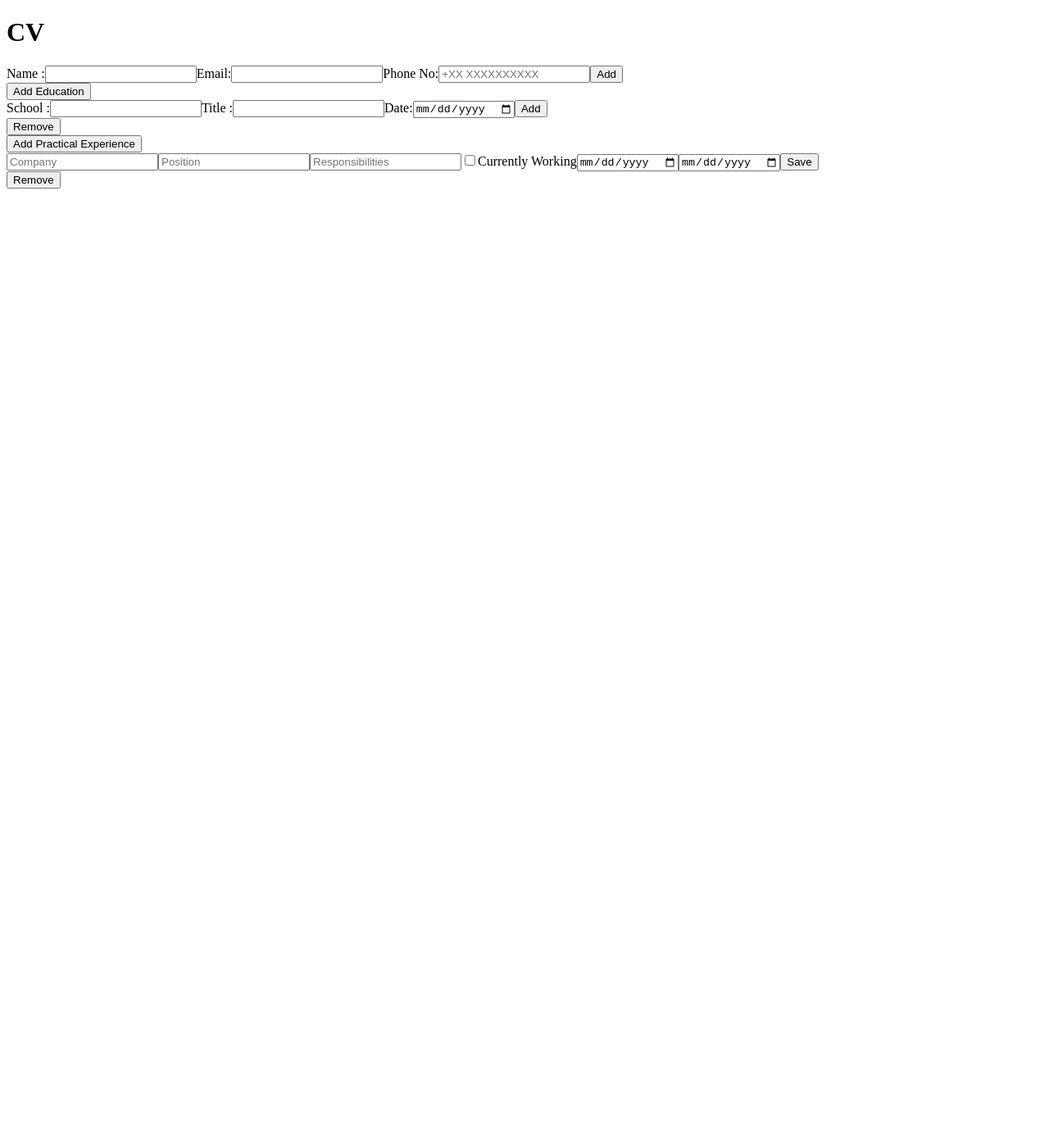
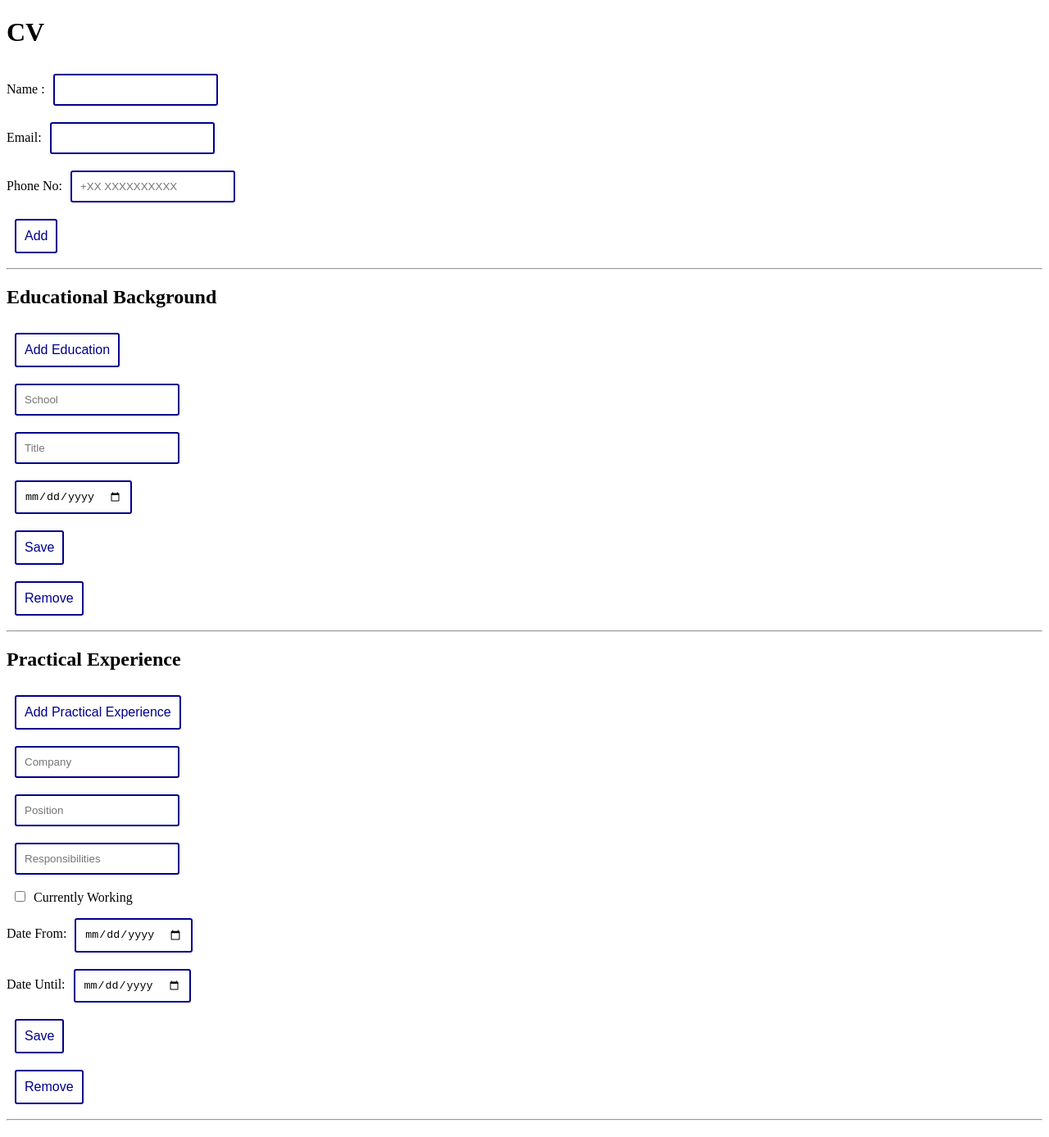
Before and after one commit to roman-thapa/react_CV_Application, a React (Vite) app: page / in a window 1280 px wide. Shown: the whole page at 82% size. Before the commit the page ends 800 px from the top, so only its background shows below. Built offline with nearby package versions, Linux system fonts and the light colour scheme.

Commit message:
Add style to inputs and buttons

```diff
--- a/package.json
+++ b/package.json
@@ -12,7 +12,8 @@
   "dependencies": {
     "nanoid": "^5.0.7",
     "react": "^18.2.0",
-    "react-dom": "^18.2.0"
+    "react-dom": "^18.2.0",
+    "styled-components": "^6.1.11"
   },
   "devDependencies": {
     "@types/react": "^18.2.66",
--- a/src/App.jsx
+++ b/src/App.jsx
@@ -4,6 +4,7 @@ import GeneralInfo from "./components/GeneralInfo";
 import EducationInfo from "./components/EducationInfo";
 import PracticalInfo from "./components/PracticalInfo";
 // import CV from "./components/CV";
+import { ManuDiv, StyledButton } from "./components/StyledComponents";
 
 function App() {
   const [generalInfo, setGeneralInfo] = useState({
@@ -32,87 +33,92 @@ function App() {
       dateUntil: null,
     },
   ]);
-
-  const handleAddEducation = () => {
-    setEducationInfo([
-      ...educationInfo,
-      { id: nanoid(), school: null, title: null, date: null },
-    ]);
+  const addInfo = (setInfo, newInfo) => {
+    setInfo((prevInfo) => [...prevInfo, newInfo]);
   };
 
-  const handleAddPracticalInfo = () => {
-    setPracticalInfo([
-      ...practicalInfo,
-      {
-        id: nanoid(),
-        company: '',
-        position: '',
-        responsibilities: '',
-        working: false,
-        dateFrom: '',
-        dateUntil: '',
-      },
-    ]);
+  const removeInfo = (setInfo, index) => {
+    setInfo((prevInfo) => prevInfo.filter((_, i) => i !== index));
   };
 
-
-  const handleRemoveEducation = (index) => {
-    const updatedEducationInfos = [...educationInfo];
-    updatedEducationInfos.splice(index, 1);
-    setEducationInfo(updatedEducationInfos);
+  const handleChange = (setInfo, index, updatedInfo) => {
+    setInfo((prevInfo) =>
+      prevInfo.map((info, i) => (i === index ? updatedInfo : info))
+    );
   };
-
-  const handleRemovePracticalInfo = (index) => {
-    const updatedPracticalInfo = [...practicalInfo];
-    updatedPracticalInfo.splice(index, 1);
-    setPracticalInfo(updatedPracticalInfo);
-  };
-
-
-
-  const handleEducationChange = (index, updatedInfo) => {
-    const updatedEducationInfos = [...educationInfo];
-    updatedEducationInfos[index] = updatedInfo;
-    setEducationInfo(updatedEducationInfos);
-  };
-
-  const handlePracticalChange = (index, updatedInfo) => {
-    const updatedPracticalInfo = [...practicalInfo];
-    updatedPracticalInfo[index] = updatedInfo;
-    setPracticalInfo(updatedPracticalInfo);
-  };
-
 
   return (
     <>
       <h1>CV</h1>
-      <GeneralInfo generalInfo={generalInfo} setGeneralInfo={setGeneralInfo} />
-      <button onClick={handleAddEducation}>Add Education</button>
+      <div style={{ marginBottom: "20px" }}>
+        <GeneralInfo
+          generalInfo={generalInfo}
+          setGeneralInfo={setGeneralInfo}
+        />
+        <hr />
+      </div>
+
+      <div style={{ marginBottom: "20px" }}>
+        <ManuDiv>Educational Background</ManuDiv>
+        <StyledButton
+          onClick={() =>
+            addInfo(setEducationInfo, {
+              id: nanoid(),
+              school: null,
+              title: null,
+              date: null,
+            })
+          }
+        >
+          Add Education
+        </StyledButton>
         {educationInfo.map((info, index) => (
           <div key={info.id}>
             <EducationInfo
               educationInfo={info}
               onChange={(updatedInfo) =>
-              handleEducationChange(index, updatedInfo)
+                handleChange(setEducationInfo, index, updatedInfo)
               }
             />
-          <button onClick={() => handleRemoveEducation(index)}>Remove</button>
+            <StyledButton onClick={() => removeInfo(setEducationInfo, index)}>
+              Remove
+            </StyledButton>
+            <hr />
           </div>
         ))}
-      <button onClick={handleAddPracticalInfo}>Add Practical Experience</button>
+      </div>
+      <div style={{ marginBottom: "20px" }}>
+        <ManuDiv>Practical Experience</ManuDiv>
+        <StyledButton
+          onClick={() =>
+            addInfo(setPracticalInfo, {
+              id: nanoid(),
+              company: "",
+              position: "",
+              responsibilities: "",
+              working: false,
+              dateFrom: "",
+              dateUntil: "",
+            })
+          }
+        >
+          Add Practical Experience
+        </StyledButton>
         {practicalInfo.map((info, index) => (
           <div key={info.id}>
             <PracticalInfo
               practicalInfo={info}
               onChange={(updatedInfo) =>
-              handlePracticalChange(index, updatedInfo)
+                handleChange(setPracticalInfo, index, updatedInfo)
               }
             />
-          <button onClick={() => handleRemovePracticalInfo(index)}>
+            <StyledButton onClick={() => removeInfo(setPracticalInfo, index)}>
               Remove
-          </button>
+            </StyledButton>
+            <hr />
           </div>
         ))}
+      </div>
 
       {/* <CV
         generalInfo={generalInfo}
--- a/src/components/EducationInfo.jsx
+++ b/src/components/EducationInfo.jsx
@@ -1,4 +1,9 @@
 import {useState} from 'react'
+import {
+  P,
+  StyledInput,
+  StyledButton,
+} from './StyledComponents';
 
 function EducationInfo({educationInfo, setEducationInfo}) {
   const [isEditing, setIsEditing] = useState(true);
@@ -20,54 +25,50 @@ function EducationInfo({educationInfo, setEducationInfo}) {
     console.log(educationInfo)
   }
   return (
-    <>
     <div>
       {isEditing ? (
         <form onSubmit={handleSubmit}>
-            <label>
-              School :
-              <input
+          <div>
+          <StyledInput
             type="text"
             name="school"
             value={formState.school}
             onChange={handleChange}
+            placeholder="School"
             required
           />
-            </label>
-            <label>
-              Title :
-              <input
+          </div>
+          <div>
+          <StyledInput
             type="text"
             name="title"
             value={formState.title}
             onChange={handleChange}
+            placeholder="Title"
             required
           />
-            </label>
-            <label>
-              Date:
-              <input
+          </div>
+          <div>
+          <StyledInput
             type="date"
             name="date"
             value={formState.date}
             onChange={handleChange}
+            placeholder="Date"
             required
           />
-            </label>
-            <button type="submit" >
-              Add
-            </button>
+          </div>
+          <StyledButton type="submit">Save</StyledButton>
         </form>
       ) : (
         <div>
-            <p>School: {formState.school}</p>
-            <p>Title: {formState.title}</p>
-            <p>Date: {formState.date}</p>
-            <button onClick={handleEdit}>Edit</button>
+          <P>School: {formState.school}</P>
+          <P>Title: {formState.title}</P>
+          <P>Date: {formState.date}</P>
+          <StyledButton onClick={handleEdit}>Edit</StyledButton>
         </div>
       )}
     </div>
-    </>
   )
 }
 
--- a/src/components/GeneralInfo.jsx
+++ b/src/components/GeneralInfo.jsx
@@ -1,4 +1,10 @@
 import { useState } from "react";
+import {
+  P,
+  ManuDiv,
+  StyledInput,
+  StyledButton,
+} from "./StyledComponents";
 
 function GeneralInfo({ generalInfo, setGeneralInfo }) {
   const [isEditing, setIsEditing] = useState(true);
@@ -13,12 +19,10 @@ function GeneralInfo({ generalInfo, setGeneralInfo }) {
     e.preventDefault();
     setIsEditing((prev) => !prev);
     setGeneralInfo(formState);
-
   };
 
   const handleEdit = () => {
     setIsEditing((prev) => !prev);
-    console.log(generalInfo)
   };
 
   return (
@@ -26,9 +30,10 @@ function GeneralInfo({ generalInfo, setGeneralInfo }) {
       <div>
         {isEditing ? (
           <form onSubmit={handleSubmit}>
+            <div>
             <label>
               Name :
-              <input
+              <StyledInput
                 type="text"
                 name="name"
                 value={formState.name}
@@ -36,9 +41,11 @@ function GeneralInfo({ generalInfo, setGeneralInfo }) {
                 required
               />
             </label>
+            </div>
+            <div>
             <label>
               Email:
-              <input
+              <StyledInput
                 type="email"
                 name="email"
                 value={formState.email}
@@ -46,9 +53,11 @@ function GeneralInfo({ generalInfo, setGeneralInfo }) {
                 required
               />
             </label>
+            </div>
+            <div>
             <label>
               Phone No:
-              <input
+              <StyledInput
                 type="tel"
                 name="phone"
                 value={formState.phone}
@@ -58,14 +67,15 @@ function GeneralInfo({ generalInfo, setGeneralInfo }) {
                 required
               />
             </label>
-            <button type="submit">Add</button>
+            </div>
+            <StyledButton type="submit">Add</StyledButton>
           </form>
         ) : (
           <div>
-            <p>Name: {formState.name}</p>
-            <p>Email: {formState.email}</p>
-            <p>Phone: {formState.phone}</p>
-            <button onClick={handleEdit}>Edit</button>
+            <P>Name: {formState.name}</P>
+            <P>Email: {formState.email}</P>
+            <P>Phone: {formState.phone}</P>
+            <StyledButton onClick={handleEdit}>Edit</StyledButton>
           </div>
         )}
       </div>
--- a/src/components/PracticalInfo.jsx
+++ b/src/components/PracticalInfo.jsx
@@ -1,8 +1,15 @@
-import { useState } from 'react';
+import { useState } from "react";
+import {
+  P,
+  StyledInput,
+  StyledButton,
+  StyledCheckbox,
+} from "./StyledComponents";
 
 const PracticalInfo = ({ practicalInfo, onChange }) => {
   const [isEditing, setIsEditing] = useState(true);
   const [formState, setFormState] = useState(practicalInfo);
+  const [error, setError] = useState(null);
 
   const handleChange = (e) => {
     const { name, value } = e.target;
@@ -13,6 +20,15 @@ const PracticalInfo = ({ practicalInfo, onChange }) => {
 
   const handleSubmit = (e) => {
     e.preventDefault();
+    if (
+      !formState.working &&
+      new Date(formState.dateFrom) > new Date(formState.dateUntil)
+    ) {
+      setError("Start date cannot be later than end date");
+      return;
+    }
+    setError(null);
+    setIsEditing(false);
     setIsEditing(false);
   };
 
@@ -22,68 +38,96 @@ const PracticalInfo = ({ practicalInfo, onChange }) => {
 
   return (
     <div>
+
       {isEditing ? (
         <form onSubmit={handleSubmit}>
-          <input
+          <div>
+          <StyledInput
             type="text"
             name="company"
             value={formState.company}
             onChange={handleChange}
             placeholder="Company"
+            tag="Company"
             required
           />
-          <input
+          </div>
+          <div>
+          <StyledInput
             type="text"
             name="position"
             value={formState.position}
             onChange={handleChange}
             placeholder="Position"
+            tag="Position"
             required
           />
-          <input
+          </div>
+          <div>
+          <StyledInput
             type="text"
             name="responsibilities"
             value={formState.responsibilities}
             onChange={handleChange}
             placeholder="Responsibilities"
+            tag="Responsibilities"
             required
           />
-          <input
+          </div>
+          <div>
+          <label>
+          <StyledCheckbox
             type="checkbox"
             name="working"
             checked={formState.working}
             onChange={(e) => handleChange({ target: { name: 'working', value: e.target.checked } })}
-            required
+            tag="Working"
           />
-          <label>Currently Working</label>
-          <input
+          Currently Working</label>
+          </div>
+          <div>
+          <label>Date From:
+          <StyledInput
             type="date"
             name="dateFrom"
             value={formState.dateFrom}
             onChange={handleChange}
             placeholder="Date From"
+            tag="Date From"
             required
           />
-          <input
+          </label>
+          </div>
+          <div>
+          <label>Date Until:
+          <StyledInput
             type="date"
             name="dateUntil"
             value={formState.dateUntil}
             onChange={handleChange}
             placeholder="Date Until"
+            tag="Date Until"
             disabled={formState.working}
             required
           />
-          <button type="submit">Save</button>
+          </label>
+          </div>
+          {error && <P tag="Error">{error}</P>}
+          <StyledButton type="submit">Save</StyledButton>
         </form>
       ) : (
         <div>
-          <p>Company: {formState.company}</p>
-          <p>Position: {formState.position}</p>
-          <p>Responsibilities: {formState.responsibilities}</p>
-          <p>Working: {formState.working ? 'Yes' : 'No'}</p>
-          <p>Date From: {formState.dateFrom}</p>
-          {!formState.working ?(<p>Date Until: {formState.dateUntil}</p>): null}
-          <button onClick={handleEdit}>Edit</button>
+          <P tag="Company">Company: {formState.company}</P>
+          <P tag="Position">Position: {formState.position}</P>
+          <P tag="Responsibilities">
+            Responsibilities: {formState.responsibilities}
+          </P>
+          <P tag="Working">Working: {formState.working ? "Yes" : "No"}</P>
+          <P tag="Date From">Date From: {formState.dateFrom}</P>
+          {!formState.working ? (
+            <P tag="Date Until">Date Until: {formState.dateUntil}</P>
+          ) : null}
+          <StyledButton onClick={handleEdit}>Edit</StyledButton>
         </div>
       )}
     </div>
--- /dev/null
+++ b/src/components/StyledComponents.js
@@ -0,0 +1,65 @@
+import styled, { css } from "styled-components";
+
+// Base component with shared styles
+const SharedStyles = css`
+  padding: 10px;
+  margin: 10px;
+  border: 2px solid darkblue;
+  position: relative;
+  border-radius: 3px;
+
+  :before {
+    ${(props) => css`
+      content: "${props.tag}";
+      color: darkblue;
+      font-weight: bold;
+    `}
+    position: absolute;
+    font-size: 75%;
+    top: -7px;
+    left: 15px;
+    width: max-content;
+    padding: 0 20px 0 20px;
+    background-color: white;
+  }
+`;
+
+// Extend the shared styles for different elements
+export const P = styled.p`
+  ${SharedStyles}
+`;
+
+export const StyledInput = styled.input`
+  ${SharedStyles}
+`;
+
+export const StyledButton = styled.button`
+  ${SharedStyles}
+  cursor: pointer;
+  background-color: white;
+  color: darkblue;
+  font-size: 16px;
+
+  &:hover {
+    background-color: darkblue;
+    color: white;
+  }
+`;
+
+export const ManuDiv = styled.h2`
+  position: relative;
+  padding-bottom: 10px;
+  margin-bottom: 10px;
+  :before {
+    content: "";
+    border-bottom: 2px solid blueviolet;
+    width: 100%;
+    position: absolute;
+    bottom: 0px;
+    left: 0;
+  }
+`;
+
+export const StyledCheckbox = styled.input`
+  ${SharedStyles}
+`;
```
Also changed, not shown: 1 other file (tests, documents, lock files or other folders). Lines whose indentation alone changed are shown as unchanged.
